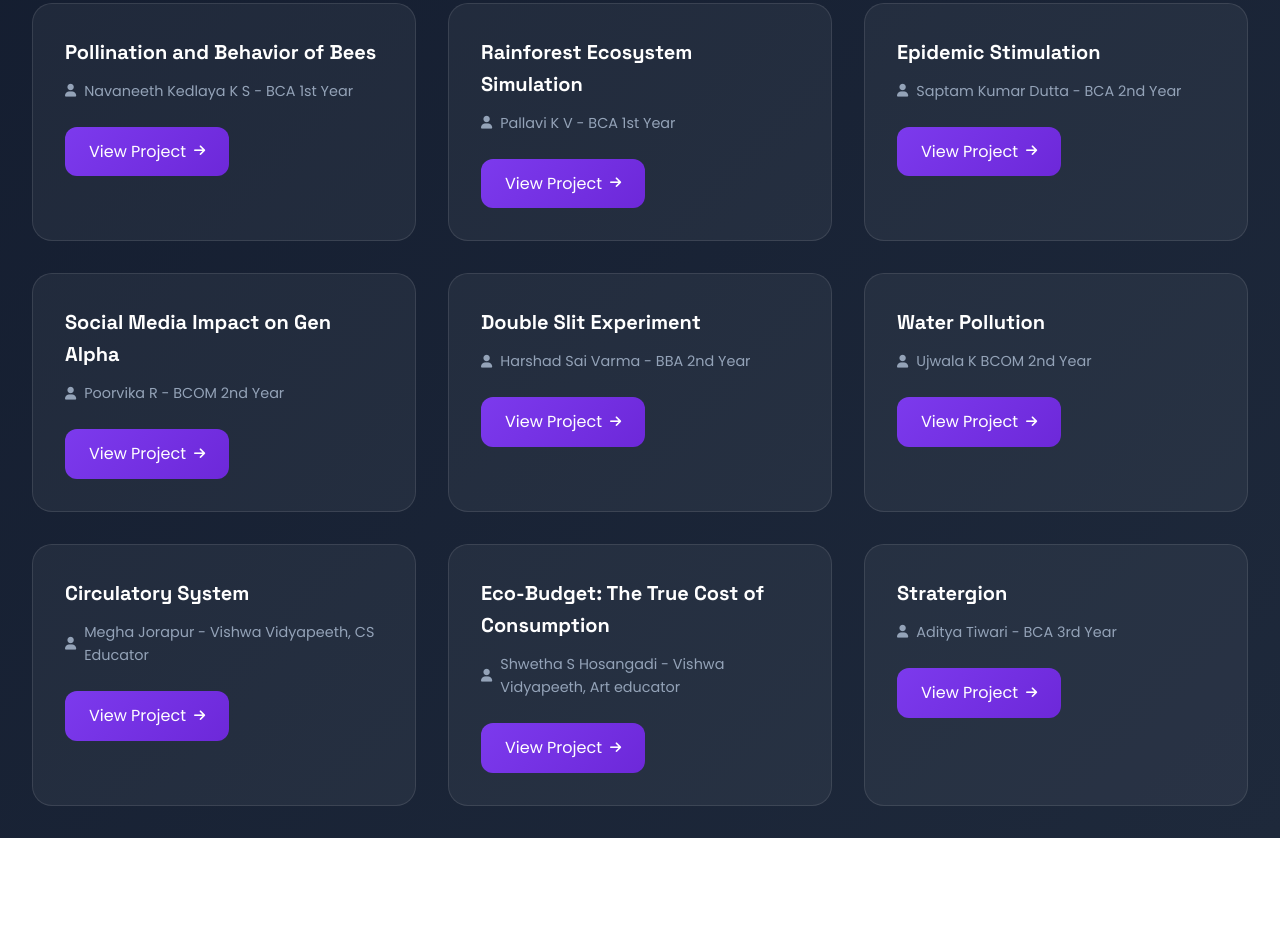
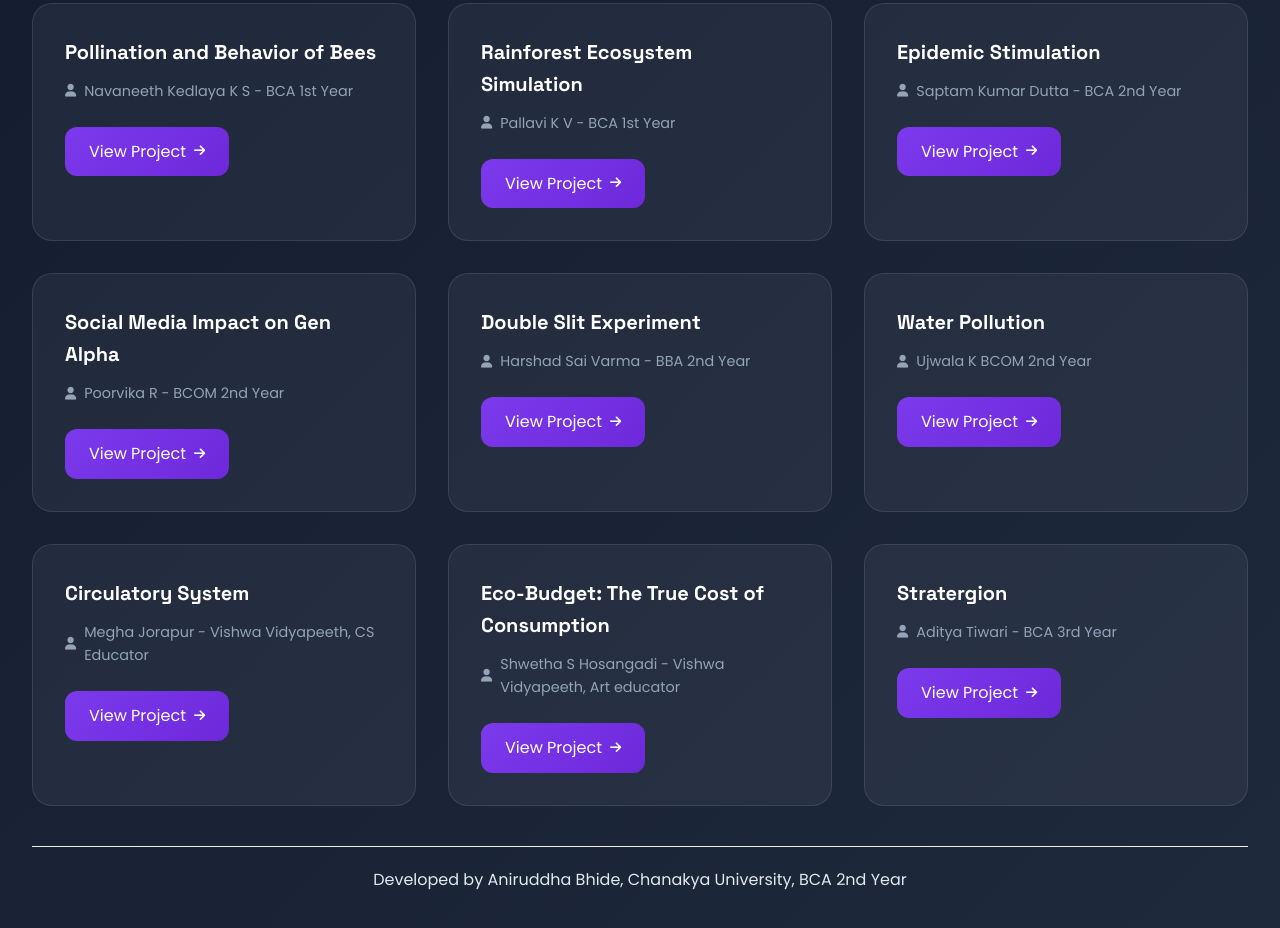
Before and after one commit to ANIMANxd/creative-coding-projects, a plain HTML site: page index.html in a window 1280 px wide. Shown: the part 1362-2290 px from the top of the page. Before the commit the page ends 2200 px from the top, so only its background shows below. Drawn offline with Linux system fonts and the light colour scheme.

Commit message:
update index.html

```diff
--- a/index.html
+++ b/index.html
@@ -164,13 +164,15 @@
                 </div>
             </div>
 
+<!-- ========================================================================================================================== -->
 
 
 
+        </div>
 
-<!-- ========================================================================================================================== -->
-
-        </div>
+        <footer style="text-align: center; padding: 20px; margin-top: 40px; border-top: 1px solid #eee;">
+            <p>Developed by Aniruddha Bhide, Chanakya University, BCA 2nd Year</p>
+        </footer>
     </div>
 </body>
 </html>
```
